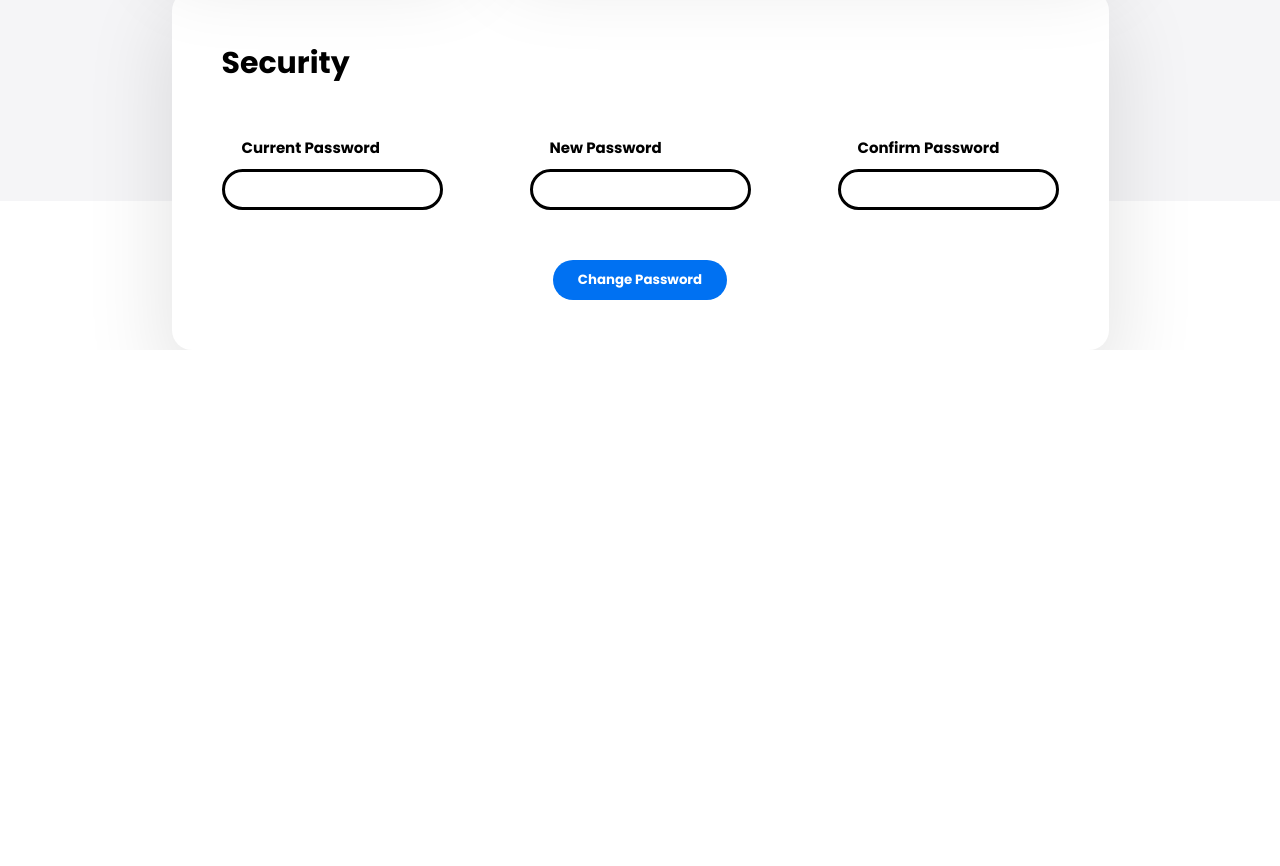
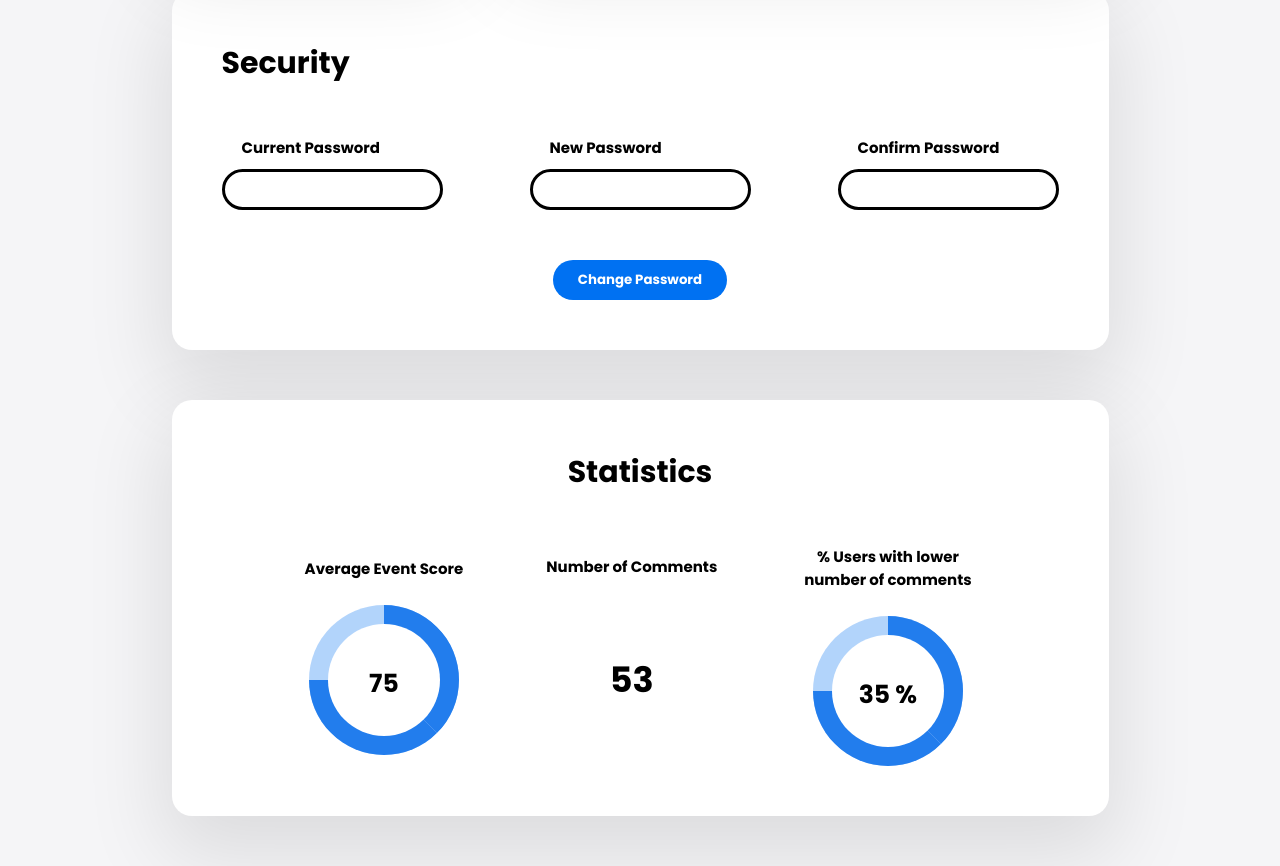
Before and after one commit to OkhaiBroh/PW1-G8, a Vue app: page /profile in a window 1280 px wide. Shown: the part 716-1582 px from the top of the page. Before the commit the page ends 1066 px from the top, so only its background shows below. Built offline with nearby package versions, Linux system fonts and the light colour scheme.

Commit message:
Statistics section ended.

```diff
--- a/src/assets/main.css
+++ b/src/assets/main.css
@@ -14,6 +14,7 @@
     --red_color: #E11601;
     --selected_orange_color: #cc7a00;
     --selected_red_color: #ad1201;
+    --statistics_blue_opacity: rgba(0, 113, 242, 0.3);
 }
 
 * {
@@ -128,17 +129,3 @@ button {
     text-decoration: none;
     display: block;
 }
-
-html {
-    height: 100%;
-}
-
-body {
-    height: 100%;
-}
-
-#app {
-    height: 100%;
-    display: flex;
-    flex-direction: column;
-}
--- a/src/views/ProfileView.vue
+++ b/src/views/ProfileView.vue
@@ -54,7 +54,45 @@
             </section>
 
             <section class="statistics">
-
+                <div class="statistics-container box-shadow">
+                    <p class="title-text center-text"> Statistics </p>
+                    <div class="graphs">
+                        <div class="statistics-block">
+                            <p class="statistics-text"> Average Event Score </p>
+                            <div class="circle-wrap">
+                                <div class="circle">
+                                    <div class="mask full">
+                                        <div class="fill"></div>
+                                    </div>
+                                    <div class="mask half">
+                                        <div class="fill"></div>
+                                    </div>
+                                    <div class="inside-circle"> 75 </div>
+                                </div>
+                            </div>
+                        </div>
+                        <div class="statistics-block">
+                            <p class="statistics-text"> Number of Comments </p>
+                            <div>
+                                <p class="num-comm-text"> 53 </p>
+                            </div>
+                        </div>
+                        <div class="statistics-block">
+                            <p class="statistics-text"> % Users with lower number of comments </p>
+                            <div class="circle-wrap">
+                                <div class="circle">
+                                    <div class="mask full">
+                                        <div class="fill"></div>
+                                    </div>
+                                    <div class="mask half">
+                                        <div class="fill"></div>
+                                    </div>
+                                    <div class="inside-circle"> 35 % </div>
+                                </div>
+                            </div>
+                        </div>
+                    </div>
+                </div>
             </section>
 
             <section class="timeline">
@@ -65,6 +103,98 @@
 </template>
 
 <style scoped>
+
+    .circle, .circle-wrap {
+        display: flex;
+        justify-content: center;
+        align-items: center;
+    }
+
+    .circle-wrap {
+        width: 150px;
+        height: 150px;
+        background-color: var(--statistics_blue_opacity);
+        border-radius: 50%;
+    }
+
+    .circle-wrap .circle .mask,
+    .circle-wrap .circle .fill {
+        width: 150px;
+        height: 150px;
+        position: absolute;
+        border-radius: 50%;
+    }
+
+    .mask .fill {
+        clip: rect(0px, 75px, 150px, 0px);
+        background-color: #227ded;
+    }
+
+    .circle-wrap .circle .mask {
+        clip: rect(0px, 150px, 150px, 75px);
+    }
+
+    .mask.full,
+    .circle .fill {
+        animation: fill ease-in-out 3s;
+        transform: rotate(135deg);
+    }
+
+    @keyframes fill {
+        0% {
+            transform: rotate(0deg);
+        }
+        100% {
+            transform: rotate(135deg);
+        }
+    }
+
+    .circle-wrap .inside-circle {
+        width: 112px;
+        height: 112px;
+
+        border-radius: 50%;
+        line-height: 120px;
+        background: white;
+        text-align: center;
+
+        color: black;
+        position: absolute;
+        z-index: 100;
+        font-weight: 700;
+        font-size: 25px;
+    }
+
+
+    .num-comm-text {
+        font-size: 35px;
+        font-weight: 700;
+        margin: 50px;
+    }
+
+    .statistics-text {
+        font-size: 15px;
+        margin-bottom: 25px;
+        max-width: 175px;
+        text-align: center;
+        font-weight: 700;
+    }
+
+    .statistics-block {
+        display: flex;
+        justify-content: center;
+        flex-direction: column;
+        align-items: center;
+    }
+
+    .graphs {
+        display: flex;
+        justify-content: space-evenly;
+        flex-direction: row;
+
+        margin-top: 50px;
+    }
+
     .div-container {
         width: fit-content;
     }
@@ -196,12 +326,11 @@
 
     .background-color {
         background-color: var(--gray_color);
-        height: 100%;
         display: flex;
         justify-content: center;
     }
 
-    .security-container {
+    .security-container, .statistics-container {
         display: flex;
         flex-direction: column;
 
@@ -211,6 +340,10 @@
 
         margin-top: 50px;
         padding: 50px;
+    }
+
+    .statistics {
+        margin-bottom: 50px;
     }
 
     .inputs-container {
```
